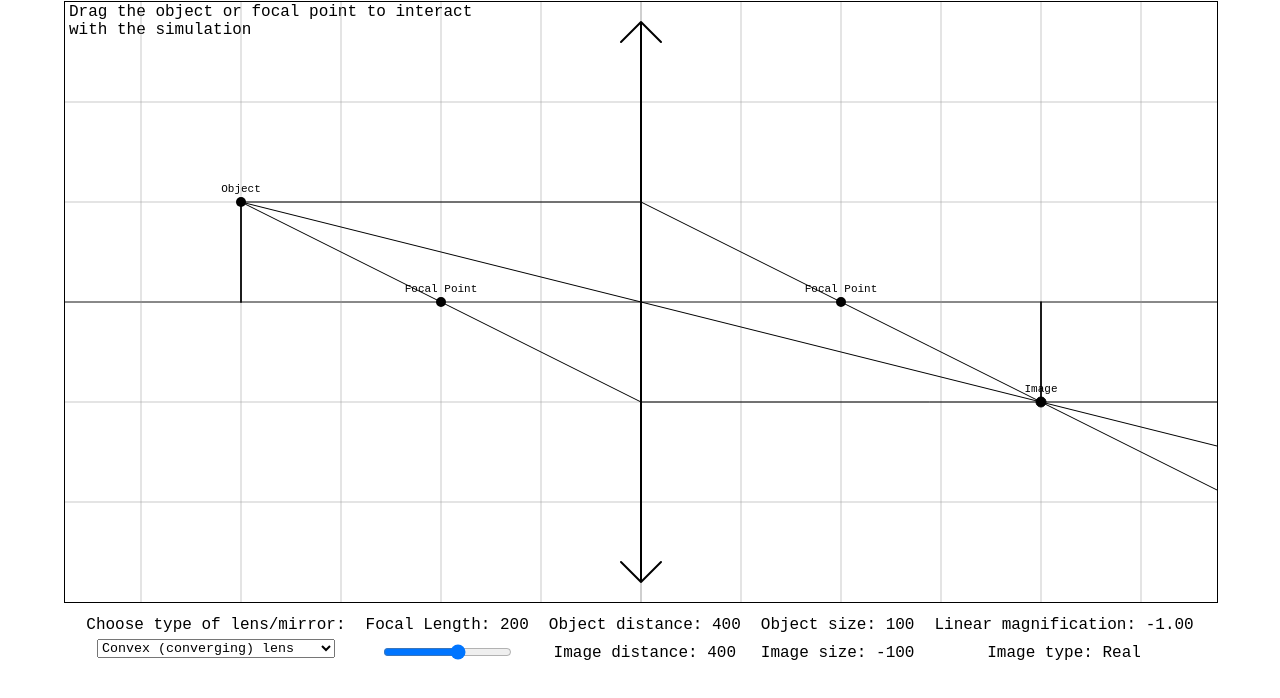
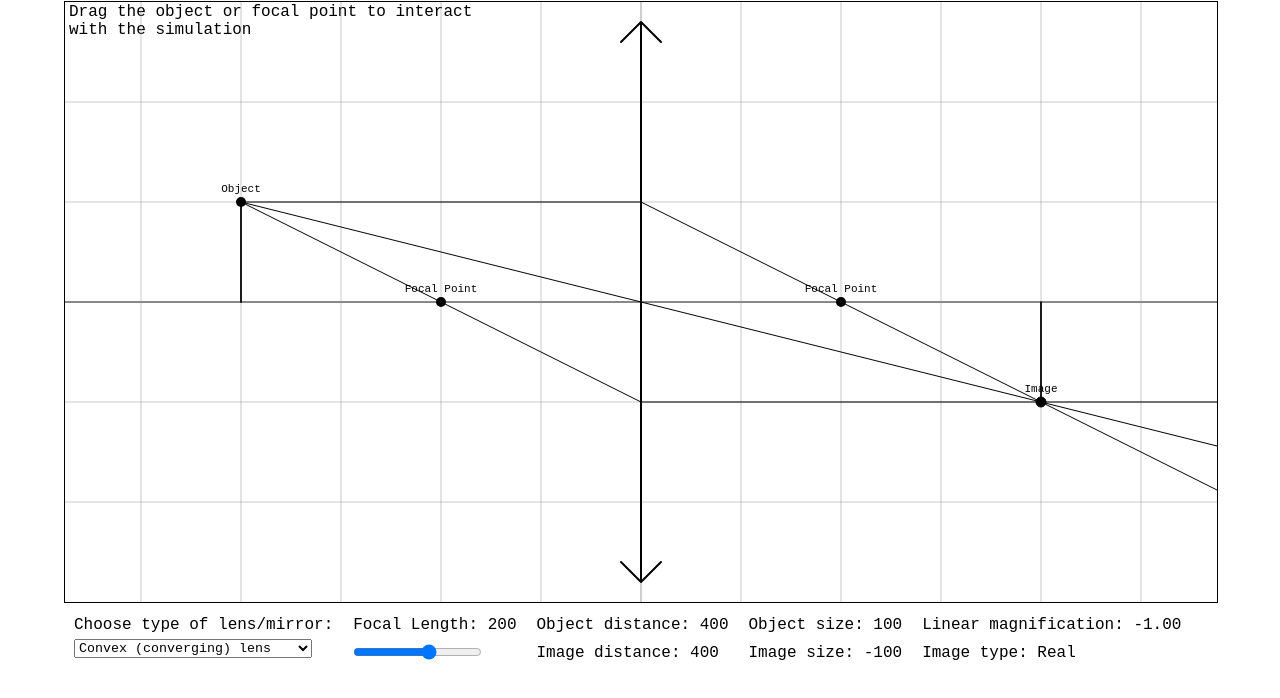
Before and after one commit to lachlandk/physics-demos-code, a plain HTML site: page ray-optics/main.html in a window 1280 px wide. Shown: the part 56-754 px from the top of the page. Drawn offline with Linux system fonts and the light colour scheme; a web font is replaced by a local one.

Commit message:
ray-optics: fixed graphical error with slider (changing label size caused ui to flicker back and forth annoyingly)

```diff
--- a/ray-optics/main.css
+++ b/ray-optics/main.css
@@ -6,6 +6,7 @@
 }
 
 /* TODO: custom slider */
+/* TODO: change all px to relative units */
 
 html, body {
 	height: 100%;
@@ -36,9 +37,9 @@ body {
 }
 
 #controls-container {
+	width: 90%;
 	display: flex;
 	flex-flow: row nowrap;
-	justify-content: center;
 	align-items: flex-start;
 	margin: 10px 0;
 }
@@ -47,10 +48,10 @@ body {
 	display: flex;
 	flex-flow: column nowrap;
 	justify-content: center;
-	align-items: center;
+	align-items: flex-start;
 	margin: 0 10px;
 }
 
-.sub-controls-container p, label, input {
+.sub-controls-container p, label, input { /* vertical spacing between controls */
 	margin: 5px 0;
 }
```
